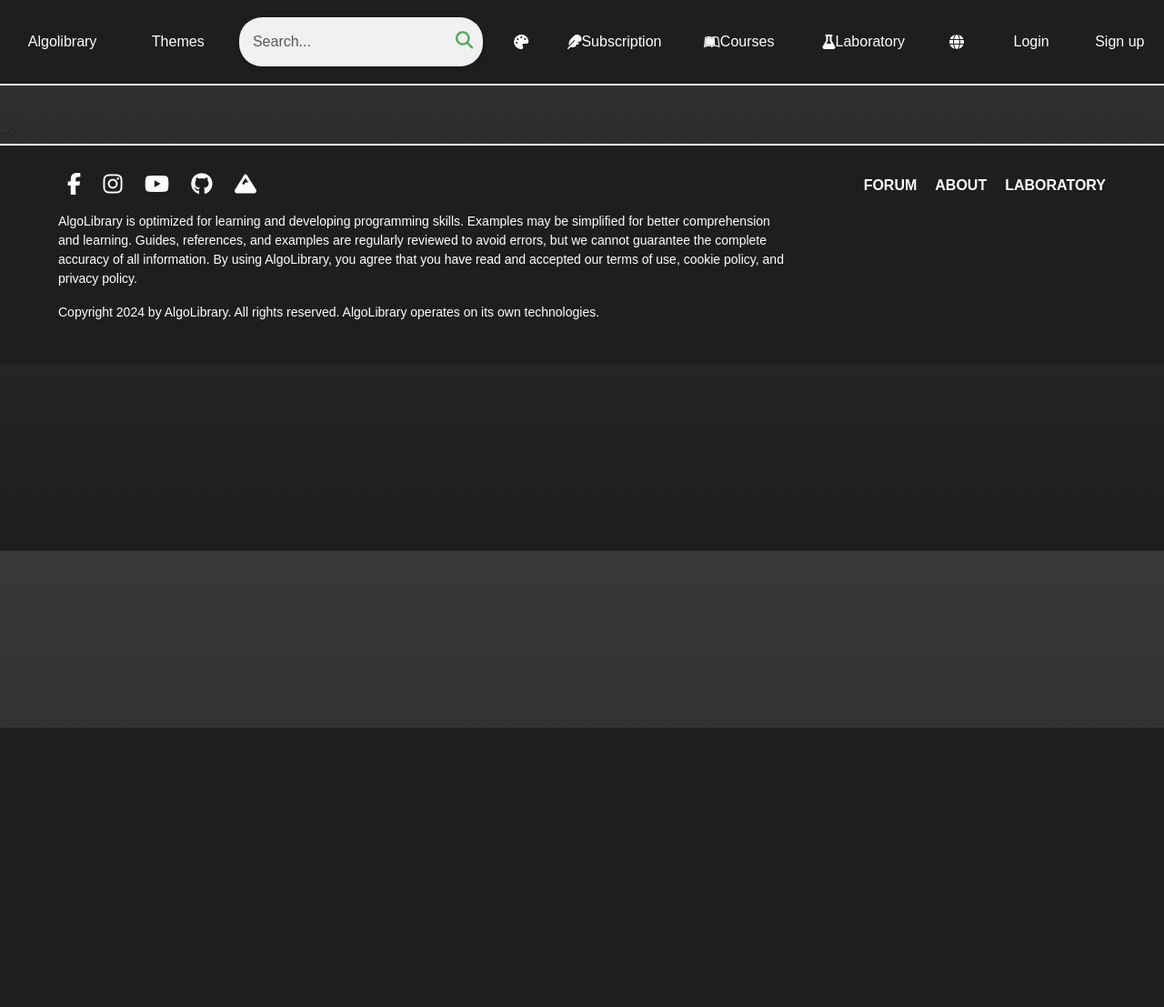
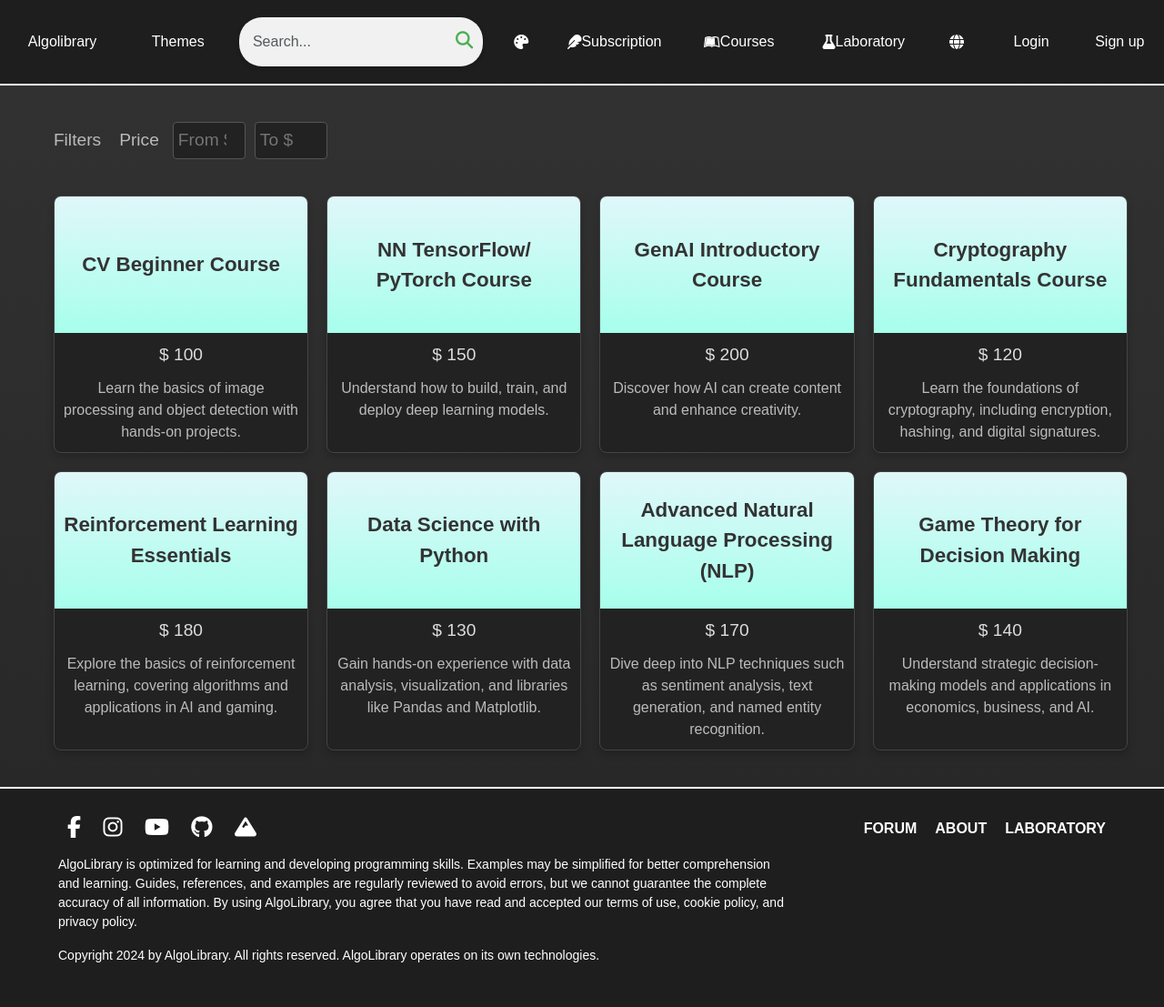
Before and after one commit to MusicW0lf/Diploma, a Django app: page /courses/ in a window 1280 px wide. Shown: the whole page at 91% size. Before the commit the page ends 800 px from the top, so only its background shows below. Run offline with Django 5.2, Linux system fonts and the light colour scheme; some libraries are stand-ins or nearby versions.

Commit message:
beta courses page is done

```diff
--- /dev/null
+++ b/AlgoLib/User/static/css/main-cou.css
@@ -0,0 +1,90 @@
+/* General styles */
+body {
+    font-family: Arial, sans-serif;
+    background-color: #333;
+    color: #ddd;
+    margin: 0;
+    padding: 0;
+}
+
+/* Filters section */
+.filters {
+    display: flex;
+    align-items: center;
+    padding: 20px;
+    font-size: 1.2rem;
+    color: #bbb;
+}
+
+.price-filter {
+    display: flex;
+    align-items: center;
+    margin-left: 20px;
+}
+
+.price-filter span {
+    margin-right: 10px;
+}
+
+.price-input {
+    width: 80px;
+    padding: 5px;
+    margin: 0 5px;
+    border: 1px solid #555;
+    border-radius: 4px;
+    background-color: #222;
+    color: #ddd;
+}
+
+/* Courses grid */
+.courses-grid {
+    display: grid;
+    grid-template-columns: repeat(auto-fill, minmax(250px, 1fr));
+    gap: 20px;
+    padding: 20px;
+}
+
+.course-card {
+    background-color: #222;
+    border: 1px solid #444;
+    border-radius: 8px;
+    box-shadow: 0 4px 8px rgba(0, 0, 0, 0.2);
+    overflow: hidden;
+    transition: transform 0.3s ease, box-shadow 0.3s ease;
+    text-align: center;
+}
+
+.course-card:hover {
+    transform: translateY(-5px);
+    box-shadow: 0 8px 16px rgba(0, 0, 0, 0.3);
+}
+
+/* Course image placeholder with gradient */
+.course-image {
+    background: linear-gradient(to bottom, #e0f7fa, #a7ffeb);
+    height: 150px;
+    display: flex;
+    align-items: center;
+    justify-content: center;
+    color: #333;
+    font-size: 1.4rem;
+    font-weight: bold;
+}
+
+/* Course details */
+.course-title {
+    padding: 10px;
+    text-align: center;
+}
+
+.course-price {
+    font-size: 1.2rem;
+    color: #ddd;
+    margin: 10px 0;
+}
+
+.course-description {
+    font-size: 1rem;
+    color: #bbb;
+    padding: 0 10px 10px;
+}
--- a/AlgoLib/User/templates/user/courses.html
+++ b/AlgoLib/User/templates/user/courses.html
@@ -18,8 +18,6 @@
     <link rel="stylesheet" href="{% static 'css/styles.css' %}">
     <link rel="stylesheet" href="{% static 'css/header.css' %}">
     <link rel="stylesheet" href="{% static 'css/main-cou.css' %}">
-    <!-- <link rel="stylesheet" href="{% static 'css/nav.css' %}">    -->
-    <!-- <link rel="stylesheet" href="{% static 'css/aside.css' %}">     -->
     <link rel="stylesheet" href="{% static 'css/footer.css' %}">
 
 </style>
@@ -27,11 +25,92 @@
 <body>
     {% include 'header.html' %}
 
-    <main>
+    <main class="courses-main">
+        <div class="filters">
+            <span>Filters</span>
+            <div class="price-filter">
+                <span>Price</span>
+                <input type="number" placeholder="From $" class="price-input">
+                <input type="number" placeholder="To $" class="price-input">
+            </div>
+        </div>
 
+        <div class="courses-grid">
+            <div class="course-card">
+                <div class="course-image">
+                    <div class="course-title">CV Beginner Course</div>
+                </div>
+                <div class="course-price">$ 100</div>
+                <div class="course-description">
+                    Learn the basics of image processing and object detection with hands-on projects.
+                </div>
+            </div>
+            <div class="course-card">
+                <div class="course-image">
+                    <div class="course-title">NN TensorFlow/ PyTorch Course</div>
+                </div>
+                <div class="course-price">$ 150</div>
+                <div class="course-description">
+                    Understand how to build, train, and deploy deep learning models.
+                </div>
+            </div>
+            <div class="course-card">
+                <div class="course-image">
+                    <div class="course-title">GenAI Introductory Course</div>
+                </div>
+                <div class="course-price">$ 200</div>
+                <div class="course-description">
+                    Discover how AI can create content and enhance creativity.
+                </div>
+            </div>
+            <div class="course-card">
+                <div class="course-image">
+                    <div class="course-title">Cryptography Fundamentals Course</div>
+                </div>
+                <div class="course-price">$ 120</div>
+                <div class="course-description">
+                    Learn the foundations of cryptography, including encryption, hashing, and digital signatures.
+                </div>
+            </div>
+            <div class="course-card">
+                <div class="course-image">
+                    <div class="course-title">Reinforcement Learning Essentials</div>
+                </div>
+                <div class="course-price">$ 180</div>
+                <div class="course-description">
+                    Explore the basics of reinforcement learning, covering algorithms and applications in AI and gaming.
+                </div>
+            </div>
+            <div class="course-card">
+                <div class="course-image">
+                    <div class="course-title">Data Science with Python</div>
+                </div>
+                <div class="course-price">$ 130</div>
+                <div class="course-description">
+                    Gain hands-on experience with data analysis, visualization, and libraries like Pandas and Matplotlib.
+                </div>
+            </div>
+            <div class="course-card">
+                <div class="course-image">
+                    <div class="course-title">Advanced Natural Language Processing (NLP)</div>
+                </div>
+                <div class="course-price">$ 170</div>
+                <div class="course-description">
+                    Dive deep into NLP techniques such as sentiment analysis, text generation, and named entity recognition.
+                </div>
+            </div>
+            <div class="course-card">
+                <div class="course-image">
+                    <div class="course-title">Game Theory for Decision Making</div>
+                </div>
+                <div class="course-price">$ 140</div>
+                <div class="course-description">
+                    Understand strategic decision-making models and applications in economics, business, and AI.
+                </div>
+            </div>
+        </div>
     </main>
 
-    <!-- {% include 'aside.html' %} -->
     {% include 'footer.html' %}
     <script src="https://stackpath.bootstrapcdn.com/bootstrap/5.3.0/js/bootstrap.bundle.min.js"></script>
 </body>
```
